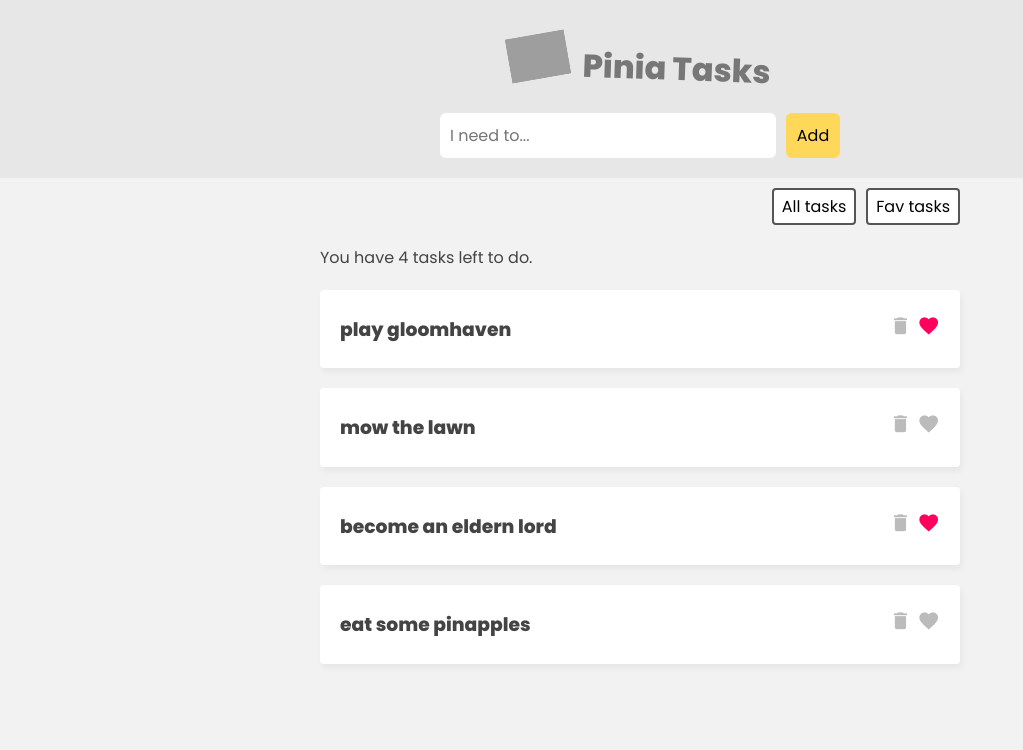
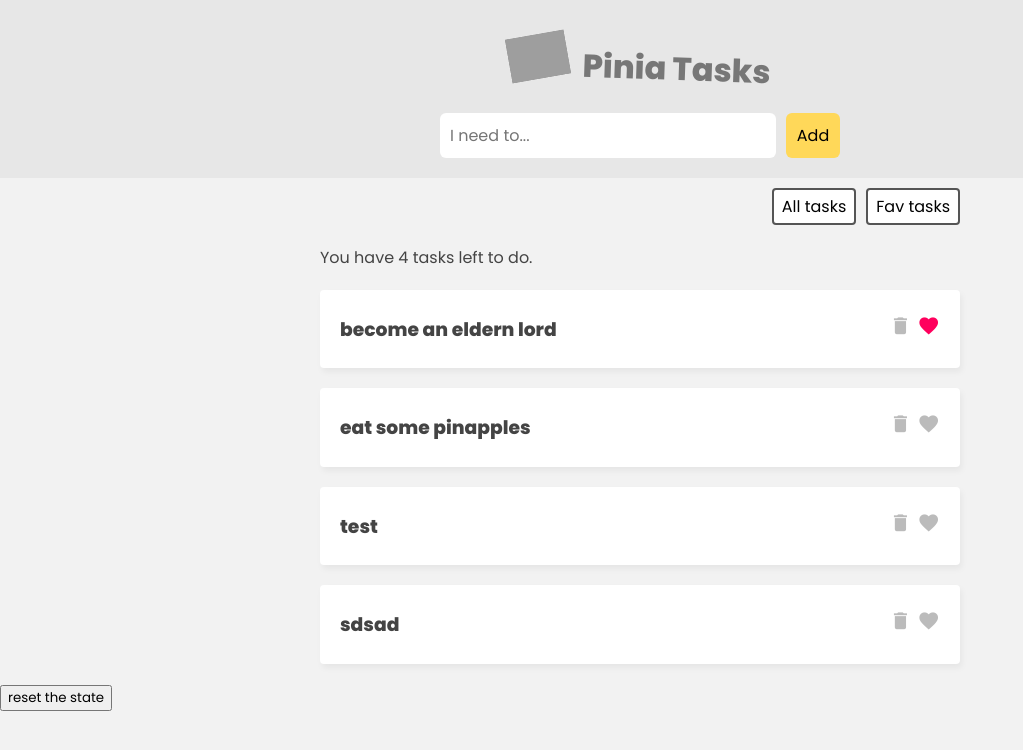
Before and after one commit to TheLukCraft/Pinia, a Vue app: page / in a window 1280 px wide. Shown: the top 750 px of the page, without its empty margins (0-1023 px from the left). Built offline with nearby package versions, Linux system fonts and the light colour scheme; data requests are answered from the project's data file; grey boxes are pictures that could not be loaded.

Commit message:
Resetting State & storeToRefs

```diff
--- a/data/db.json
+++ b/data/db.json
@@ -1,24 +1,24 @@
 {
   "tasks": [
     {
-      "id": 1,
-      "title": "play gloomhaven",
-      "isFav": true
-    },
-    {
-      "id": 2,
-      "title": "mow the lawn",
-      "isFav": false
-    },
-    {
       "title": "become an eldern lord",
       "isFav": true,
-      "id": 3
+      "id": "3"
     },
     {
       "title": "eat some pinapples",
       "isFav": false,
-      "id": 4
+      "id": "4"
+    },
+    {
+      "id": 294004,
+      "title": "test",
+      "isFav": false
+    },
+    {
+      "id": 632428,
+      "title": "sdsad",
+      "isFav": false
     }
   ]
 }
--- a/src/App.vue
+++ b/src/App.vue
@@ -19,21 +19,23 @@
     </nav>
 
     <!-- loading -->
-    <div class="loading" v-if="taskStore.loading">Loading tasks...</div>
+    <div class="loading" v-if="loading">Loading tasks...</div>
 
     <!-- task list -->
     <div class="task-list" v-if="filter === 'all'">
-      <p>You have {{ taskStore.totalCount }} tasks left to do.</p>
-      <div v-for="task in taskStore.tasks" :key="task.id">
+      <p>You have {{ totalCount }} tasks left to do.</p>
+      <div v-for="task in tasks" :key="task.id">
         <TaskDetails :task="task" />
       </div>
     </div>
     <div class="task-list" v-if="filter === 'favs'">
-      <p>You have {{ taskStore.favCount }} tasks in your favs list.</p>
-      <div v-for="task in taskStore.favs" :key="task.id">
+      <p>You have {{ favCount }} tasks in your favs list.</p>
+      <div v-for="task in favs" :key="task.id">
         <TaskDetails :task="task" />
       </div>
     </div>
+
+    <button @click="taskStore.$reset">reset the state</button>
 
   </main>
 </template>
@@ -44,18 +46,21 @@
 
 import { useTaskStore } from './stores/TaskStore'
 import { ref } from 'vue'
+import { storeToRefs } from 'pinia'
 
 export default {
   components: { TaskDetails, TaskForm },
   setup() {
     const taskStore = useTaskStore()
 
+    const { tasks, loading, favs, totalCount, favCount } = storeToRefs(taskStore)
+
     // fetch tasks
     taskStore.getTasks()
 
     const filter = ref('all')
 
-    return { taskStore, filter }
+    return { taskStore, filter, tasks, loading, favs, totalCount, favCount }
   }
 }
 </script>
```
